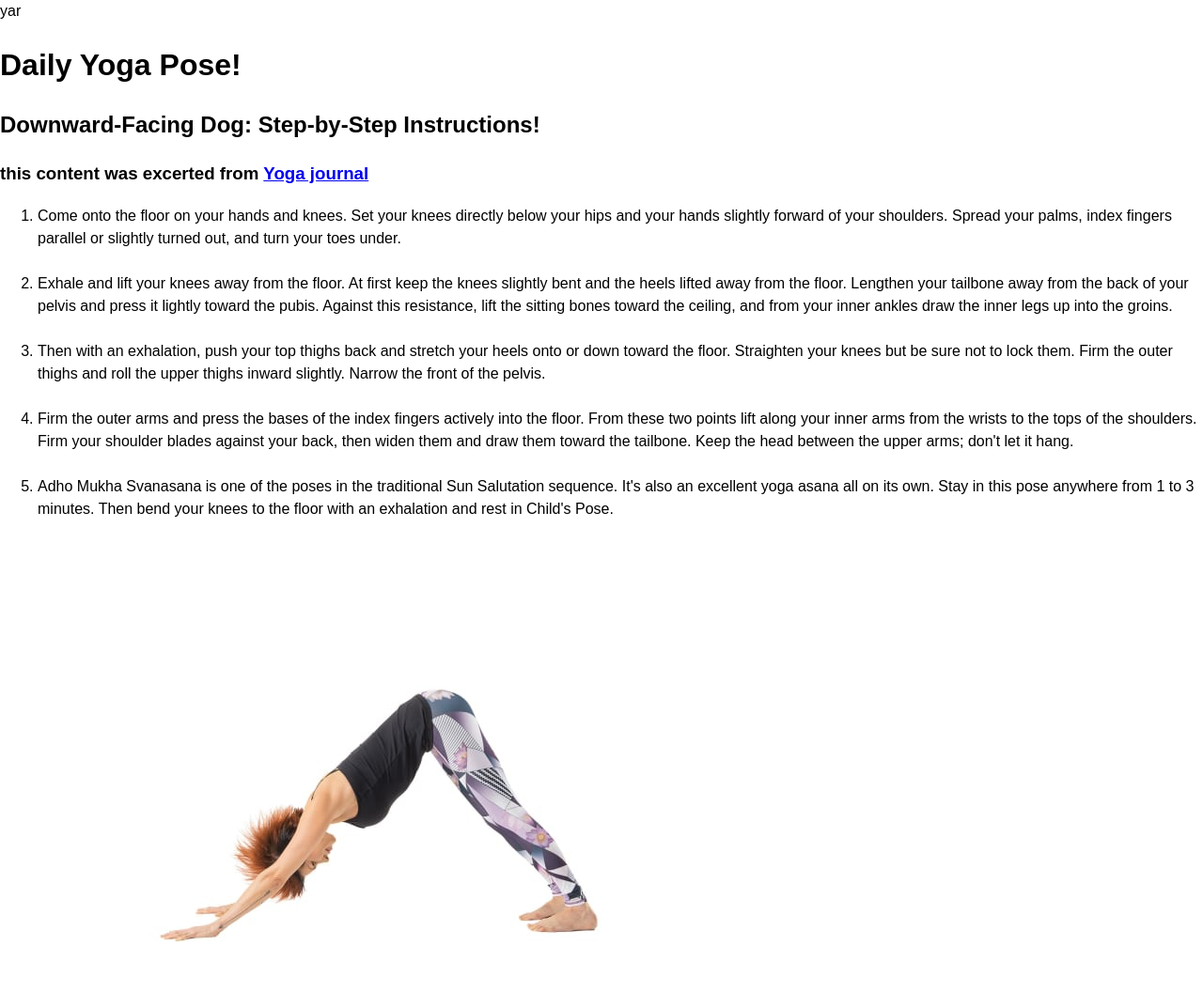
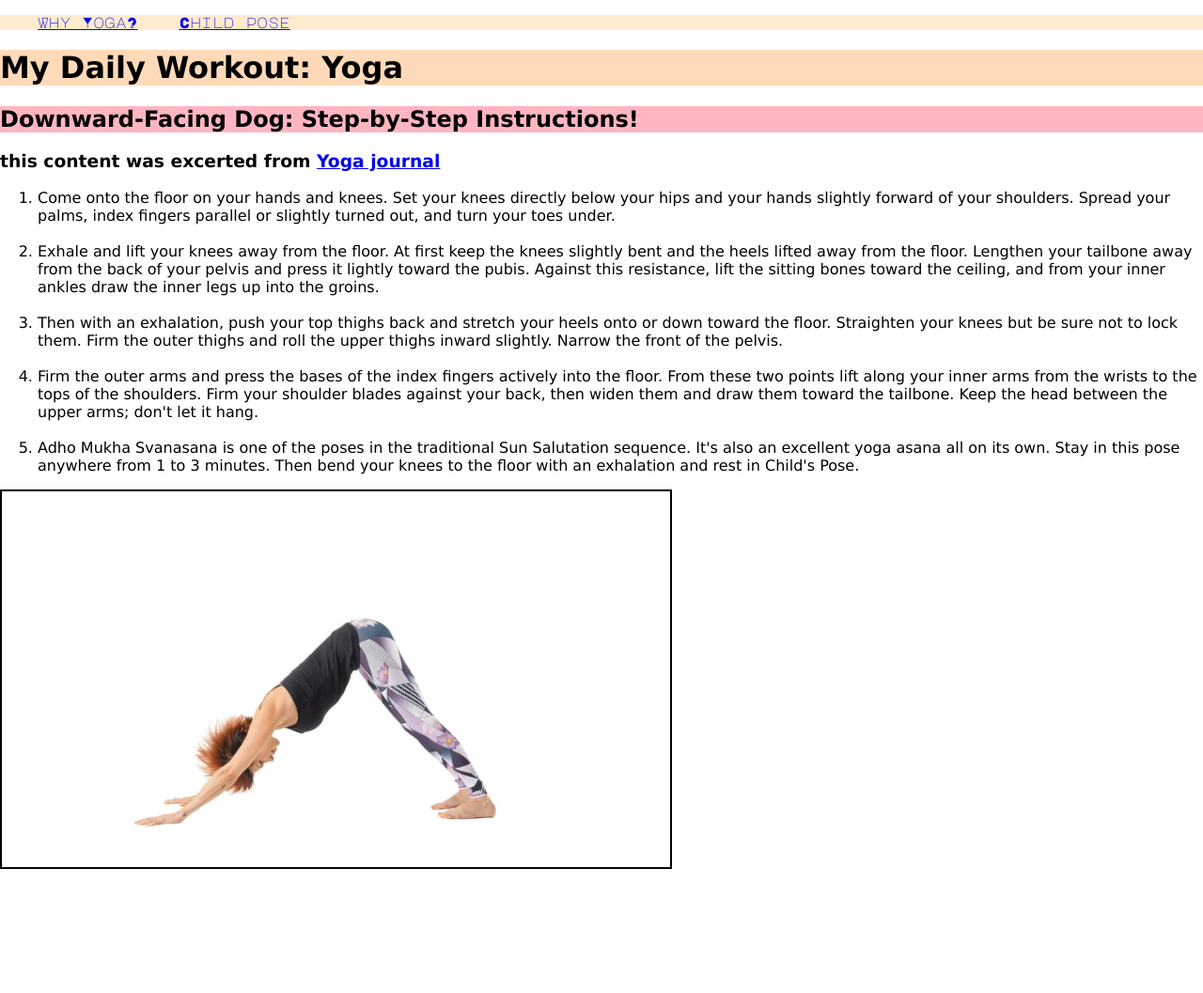
Before and after one commit to onemira/assignment-2, a website: page public/index.html in a window 1280 px wide. Shown: the top 1057 px of the page at 94% size. After the commit the page ends 929 px from the top, so only its background shows below. Drawn offline with Linux system fonts and the light colour scheme.

Commit message:
Completed Site

```diff
--- a/public/index.html
+++ b/public/index.html
@@ -1,17 +1,23 @@
-yar<!DOCTYPE html>
+<!DOCTYPE html>
 <html>
   <head lang="en">
     <meta charset="UTF-8">
     <meta name="viewport" content="width=device-width, initial-scale=1">
-    <title> <strong>Les's do Yoga!</strong></title>
+    <title> My Hobbies</title>
     <link rel="shortcut icon" href="/favicon.ico">
     <link rel="stylesheet" href="/screen.css">
     <link href="https://fonts.googleapis.com/css?family=Major+Mono+Display" rel="stylesheet">
   </head>
   <body>
-    <h1 class='hello-world'>Daily Yoga Pose!</h1>
-    <h2> Downward-Facing Dog: Step-by-Step Instructions!</h2>
-    <p> <h3>this content was excerted from <a href="https://www.yogajournal.com"> Yoga journal</a> </h3>
+    <nav class="header">
+      <ul>
+        <li><a href="https://www.yogajournal.com/lifestyle/count-yoga-38-ways-yoga-keeps-fit">Why Yoga?</a></li>
+        <li><a href="page2.html">Child pose</a></li>
+      </ul>
+    </nav>
+    <h1 class="top"><strong>My Daily Workout: Yoga</strong></h1>
+    <h2 id="intro"> Downward-Facing Dog: Step-by-Step Instructions!</h2>
+    <p> <h3 id="link">this content was excerted from <a href="https://www.yogajournal.com"> Yoga journal</a> </h3>
       <ol>
         <li>Come onto the floor on your hands and knees. Set your knees directly below your hips and your hands slightly forward of your shoulders. Spread your palms, index fingers parallel or slightly turned out, and turn your toes under.</li>
         <br><li>Exhale and lift your knees away from the floor. At first keep the knees slightly bent and the heels lifted away from the floor. Lengthen your tailbone away from the back of your pelvis and press it lightly toward the pubis. Against this resistance, lift the sitting bones toward the ceiling, and from your inner ankles draw the inner legs up into the groins.</li>
@@ -19,18 +25,7 @@ yar<!DOCTYPE html>
         <br><li>Firm the outer arms and press the bases of the index fingers actively into the floor. From these two points lift along your inner arms from the wrists to the tops of the shoulders. Firm your shoulder blades against your back, then widen them and draw them toward the tailbone. Keep the head between the upper arms; don't let it hang.</li>
         <br><li>Adho Mukha Svanasana is one of the poses in the traditional Sun Salutation sequence. It's also an excellent yoga asana all on its own. Stay in this pose anywhere from 1 to 3 minutes. Then bend your knees to the floor with an exhalation and rest in Child's Pose.</li>
       </ol>
-      <img src="downward dog.jpg">
-    </p>
-    <h2>Child's Pose Step-by-Step Instruction</h2>
-    <p>
-      <ol>
-        <br><li>Kneel on the floor. Touch your big toes together and sit on your heels, then separate your knees about as wide as your hips.</li>
-        <br><li>Exhale and lay your torso down between your thighs. Broaden your sacrum across the back of your pelvis and narrow your hip points toward the navel, so that they nestle down onto the inner thighs. Lengthen your tailbone away from the back of the pelvis while you lift the base of your skull away from the back of your neck.
-        </li>
-        <br><li>Lay your hands on the floor alongside your torso, palms up, and release the fronts of your shoulders toward the floor. Feel how the weight of the front shoulders pulls the shoulder blades wide across your back</li>
-        <br><li>Balasana is a resting pose. Stay anywhere from 30 seconds to a few minutes. Beginners can also use Balasana to get a taste of a deep forward bend, where the torso rests on the thighs. Stay in the pose from 1 to 3 minutes. To come up, first lengthen the front torso, and then with an inhalation lift from the tailbone as it presses down and into the pelvis.</li>
-      </ol>
-      <img src="child.jpg">
+      <img id="dogimage"src="downward dog.jpg">
     </p>
   </body>
 </html>
--- a/public/screen.css
+++ b/public/screen.css
@@ -1,5 +1,7 @@
-:root {
-  font: 16px / 1 sans-serif; color:black !important; line-height: 1.5;
+root {
+  font: 16px / 1 sans-serif;
+  color: black !important;
+  line-height: 1.5;
 }
 
 html {
@@ -9,18 +11,17 @@ html {
 body {
   margin: 0;
   min-height: 100%;
-  font: 14px; font-family: 'Lucida Sans', 'Lucida Sans Regular', 'Lucida Grande', 'Lucida Sans Unicode', Geneva, Verdana, sans-serif
-    font-family: 'nanumGothic';
-    src: url(NanumFont_TTF_ALL/NanumGothic.ttf) format('truetype'); }
-  }
+  font: 14px;
+  font-family: "Lucida Sans", "Lucida Sans Regular", "Lucida Grande",
+    "Lucida Sans Unicode", Geneva, Verdana, sans-serif;
 }
 
 nav {
-  background-color: blanchedalmond
-  font-family: 'Major Mono Display', monospace;
+  background-color: blanchedalmond;
+  font-family: "Major Mono Display", monospace;
 }
 
-nav ul{
+nav ul {
   list-style: none;
 }
 
@@ -28,5 +29,21 @@ nav li {
   margin-right: 2rem;
   display: inline;
 }
-  <UL>
-    <li><a href="#">About Yoga</a></Li>
+
+h1 {
+  background-color: peachpuff;
+}
+
+h2 {
+  background-color: lightpink;
+}
+
+#dogimage {
+  display: inline;
+  border: 2px solid black;
+  height: 25rem;
+}
+
+#child1 {
+  border-color: black;
+}
```
Also changed, not shown: public/page2.html (added, +35 -0 lines), public/Yoga_ChildsPose.jpg (added).
